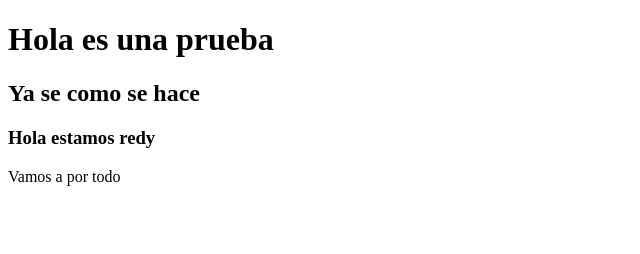
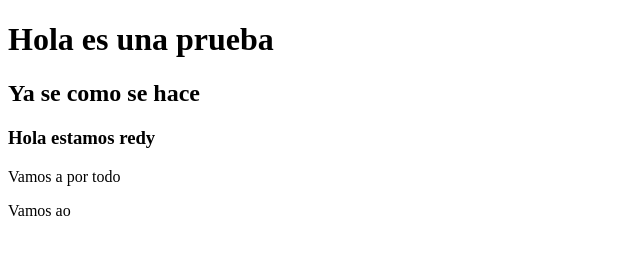
Before and after one commit to EKAITZGS/ejercicio, a plain HTML site: page index.html in a window 1280 px wide. Shown: the full height of the page, 0-640 px from the left. Drawn offline with Linux system fonts and the light colour scheme.

Commit message:
Trabajo finalizado

```diff
--- a/index.html
+++ b/index.html
@@ -11,5 +11,6 @@
     <h3>Hola estamos redy</h3>
 
     <p>Vamos a por todo</p>
+    <p>Vamos ao</p>
 </body>
 </html>
```
